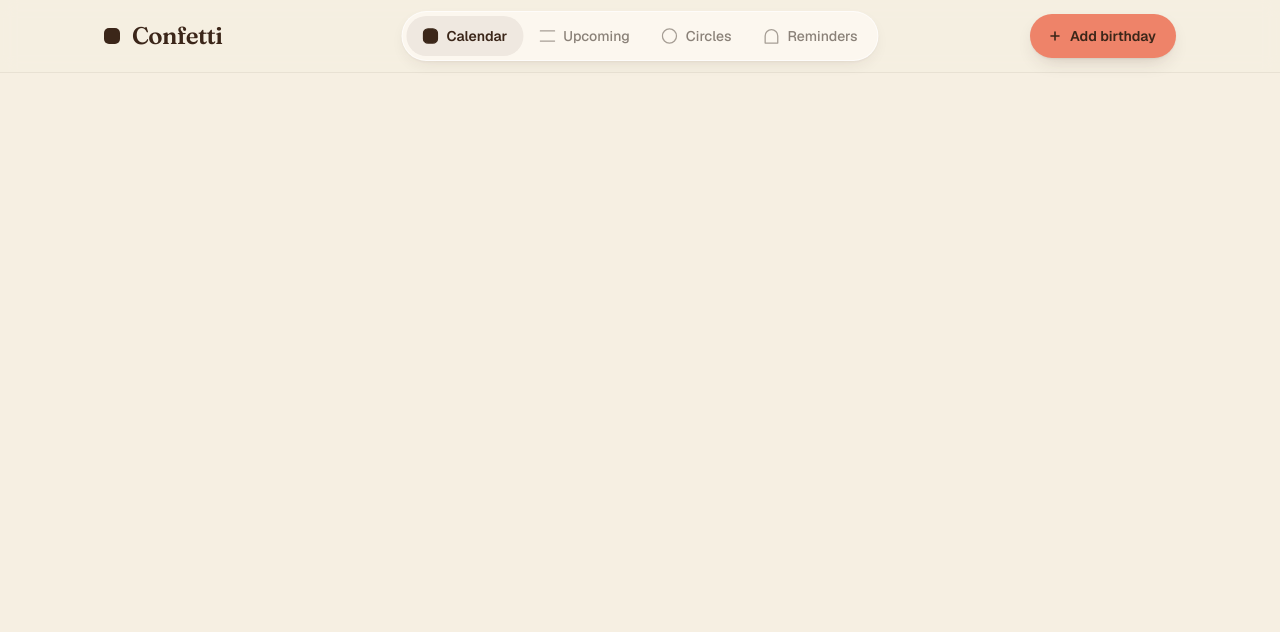
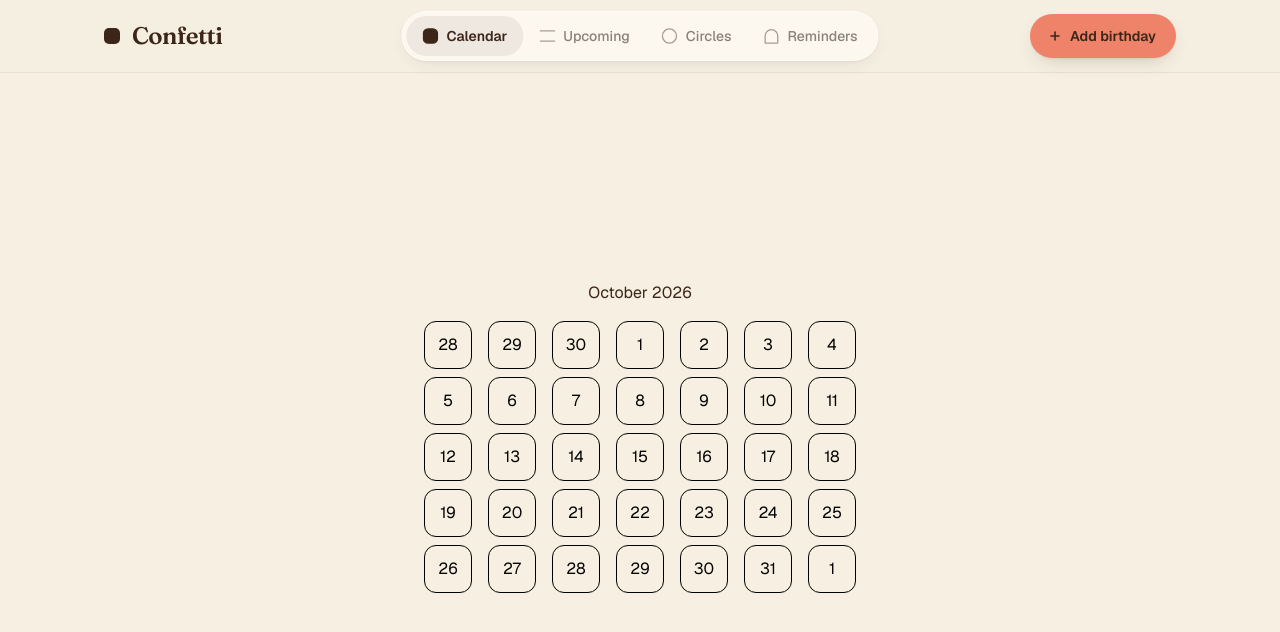
Before and after one commit to Dbrowne14/Confetti, a Next.js app: page / in a window 1280 px wide. Shown: the top 632 px of the page. Built offline with nearby package versions, Linux system fonts and the light colour scheme.

Commit message:
Calendar logic

```diff
--- a/app/page.tsx
+++ b/app/page.tsx
@@ -1,5 +1,9 @@
+import CalendarMain from "@/components/calendar/CalendarMain";
+
 export default function Home() {
   return (
-    <div className="flex flex-1 flex-col items-center justify-center font-sans"></div>
+    <div className="flex flex-1 flex-col items-center justify-center font-sans">
+      <CalendarMain />
+    </div>
   );
 }
--- /dev/null
+++ b/components/calendar/CalendarMain.tsx
@@ -0,0 +1,119 @@
+import React from "react";
+
+const days = [
+  "Mon",
+  "Tue",
+  "Wed",
+  "Thu",
+  "Fri",
+  "Sat",
+  "Sun",
+];
+
+const months = [
+  "January",
+  "February",
+  "March",
+  "April",
+  "May",
+  "June",
+  "July",
+  "August",
+  "September",
+  "October",
+  "November",
+  "December",
+];
+
+const CalendarMain = () => {
+  const date = new Date();
+
+  const { monthLength, year, month } = currentDate(date);
+  const { numberOfWeeks, firstDayOfMonth } = weeksCalcs(
+    monthLength,
+    year,
+    month,
+  );
+
+  const lastDateOfPreviousMonth = new Date(year, month, 0);
+  const daysInPreviousMonth = lastDateOfPreviousMonth.getDate();
+
+  const startDay =
+    firstDayOfMonth > 0
+      ? {
+          startMonth: month - 1,
+          startDay: daysInPreviousMonth - (firstDayOfMonth - 1),
+        }
+      : {
+          startMonth: month,
+          startDay: 1,
+        };
+
+  const weeksArray = new Array(numberOfWeeks).fill(null);
+  const calendarWeek = new Array(7).fill(null);
+
+  return (
+    <main className="flex flex-col items-center justify-center gap-4">
+      <div>{months[month] + " " + year}</div>
+
+      <div className="flex flex-col gap-2">
+        {weeksArray.map((_, weekIndex) => {
+          const weekOffset = weekIndex * 7;
+
+          return (
+            <div key={weekIndex} className="flex items-center justify-center gap-4">
+              {calendarWeek.map((_, dayIndex) => {
+                const date = new Date(
+                  year,
+                  startDay.startMonth,
+                  startDay.startDay + weekOffset + dayIndex,
+                );
+
+                const day = date.getDay();
+                const dayDate = date.getDate();
+
+                return (
+                  <div
+                    key={dayIndex}
+                    className="flex flex-col items-center justify-center gap-2 w-12 h-12 border rounded-xl text-black"
+                  >
+                    <span>{dayDate}</span>
+                  </div>
+                );
+              })}
+            </div>
+          );
+        })}
+      </div>
+    </main>
+  );
+};
+
+export const currentDate = (date: Date) => {
+  const month = date.getMonth();
+  const year = date.getFullYear();
+
+  const monthEnd = new Date(year, month + 1, 0);
+  const monthLength = monthEnd.getDate();
+
+  return { monthLength, year, month };
+};
+
+export const weeksCalcs = (
+  monthLength: number,
+  year: number,
+  month: number,
+) => {
+  const firstDateOfMonth = new Date(year, month, 1);
+  const firstDayOfMonth = (firstDateOfMonth.getDay() - 1 + 7) % 7;
+
+  const totalDaysInCalendar = firstDayOfMonth + monthLength;
+  const numberOfWeeks = Math.ceil(totalDaysInCalendar / 7);
+
+  return {
+    numberOfWeeks,
+    firstDayOfMonth,
+  };
+};
+
+export default CalendarMain;
```
